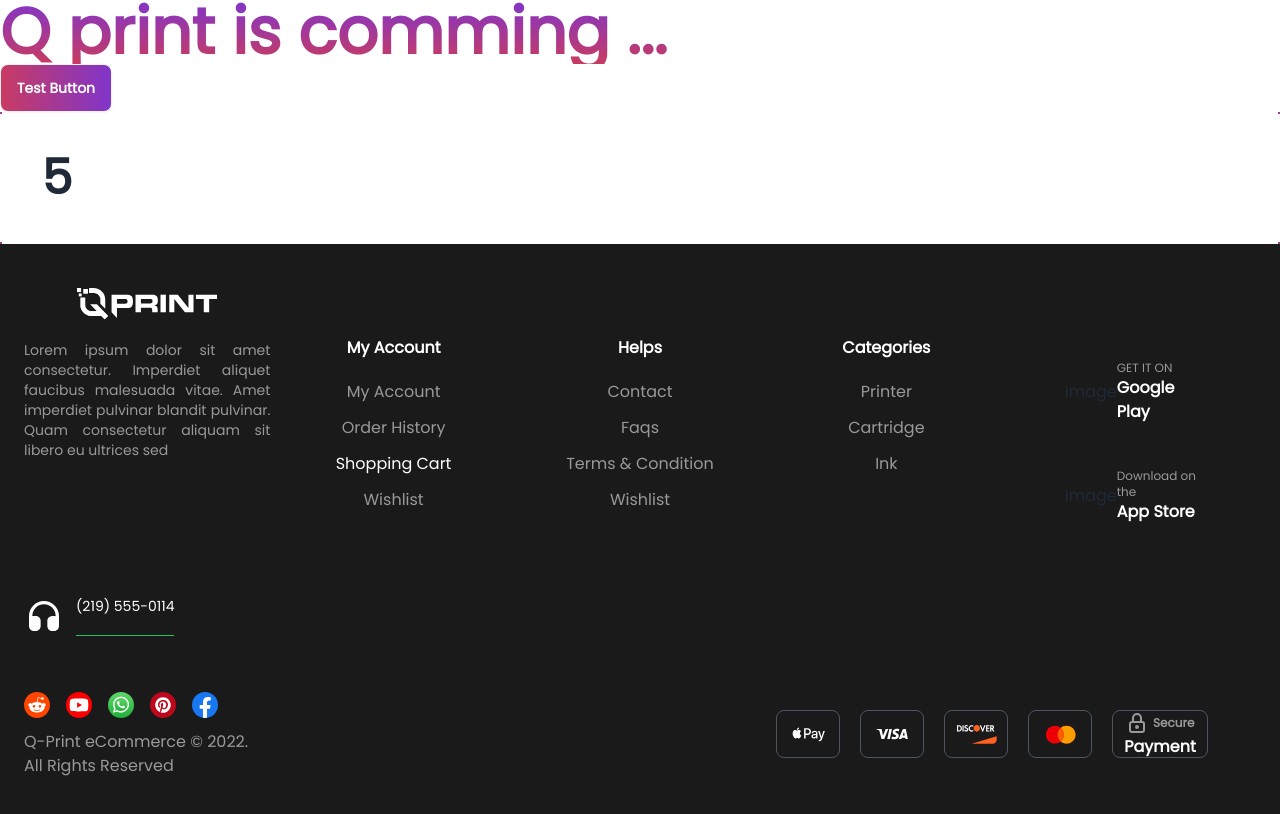
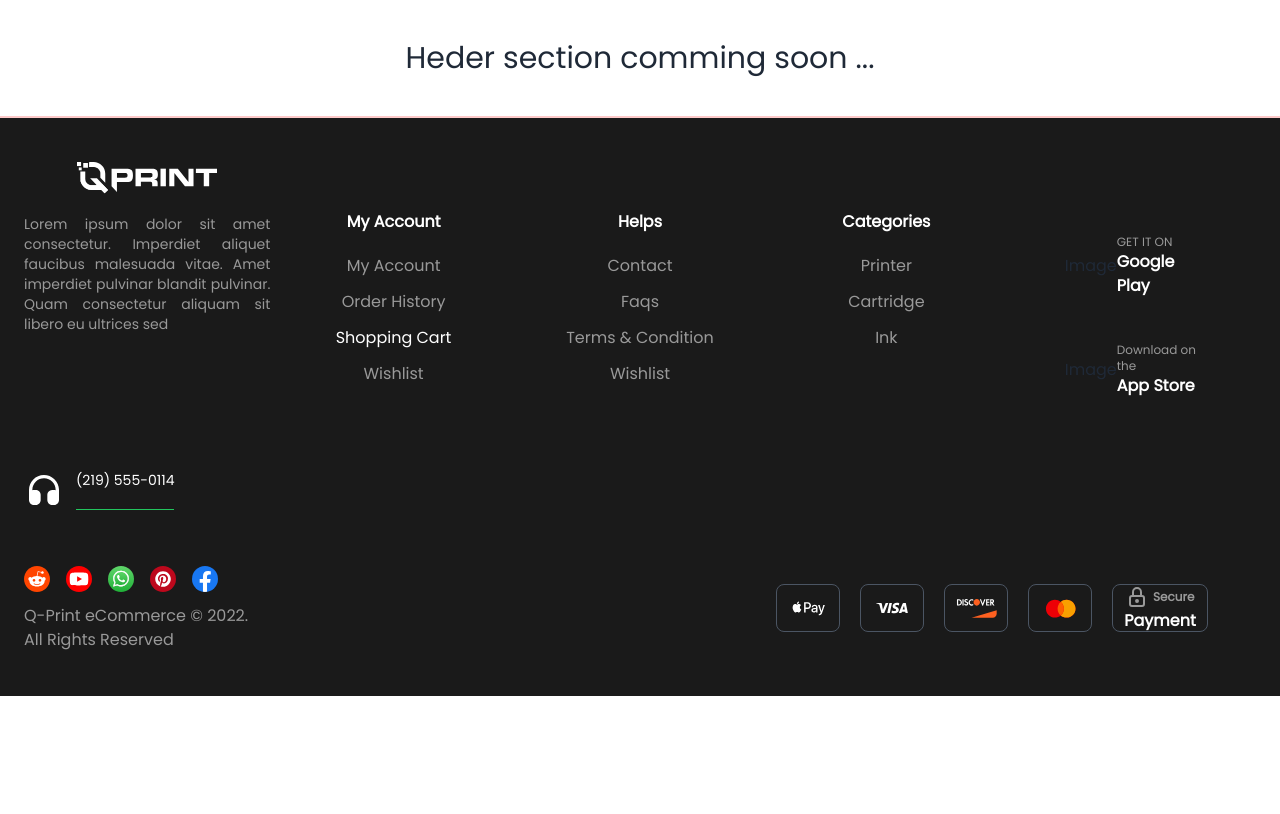
Before and after one commit to expertsquad/q-print-client, a Next.js app: page / in a window 1280 px wide. Shown: the top 814 px of the page. Built offline with nearby package versions, Linux system fonts and the light colour scheme.

Commit message:
pulled poran

```diff
--- a/src/app/layout.tsx
+++ b/src/app/layout.tsx
@@ -17,6 +17,12 @@ const RootLayout = ({ children }: { children: React.ReactNode }) => {
   return (
     <html lang="en">
       <body className={poppins.className}>
+        <div
+          className="w-full items-center py-10 text-3xl text-center border-b-2 border-red-200
+         "
+        >
+          Heder section comming soon ...
+        </div>
         {children}
         <Footer />
       </body>
--- a/src/app/page.tsx
+++ b/src/app/page.tsx
@@ -1,17 +1,5 @@
 const Home = () => {
-  return (
-    <main>
-      <div className="text-5xl font-bold items-center [font-size:_clamp(2em,5vw,10em)]  main-text-color  ">
-        Q print is comming ...
-      </div>
-
-      <button className=" py-4 bg-clip-text btn rounded-lg text-white main-bg-color border  hover:main-border-color ">
-        Test Button
-      </button>
-
-      <h1 className="text-5xl p-10 font-bold main-border-color">5</h1>
-    </main>
-  );
+  return <main></main>;
 };
 
 export default Home;
```
